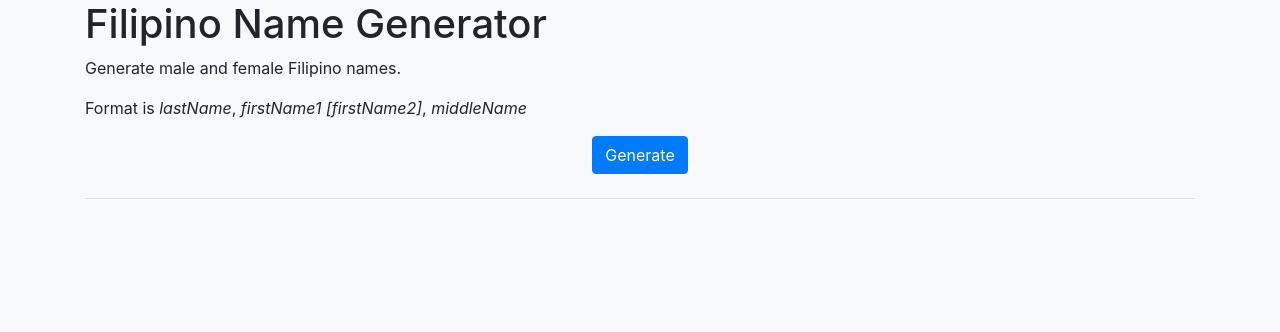
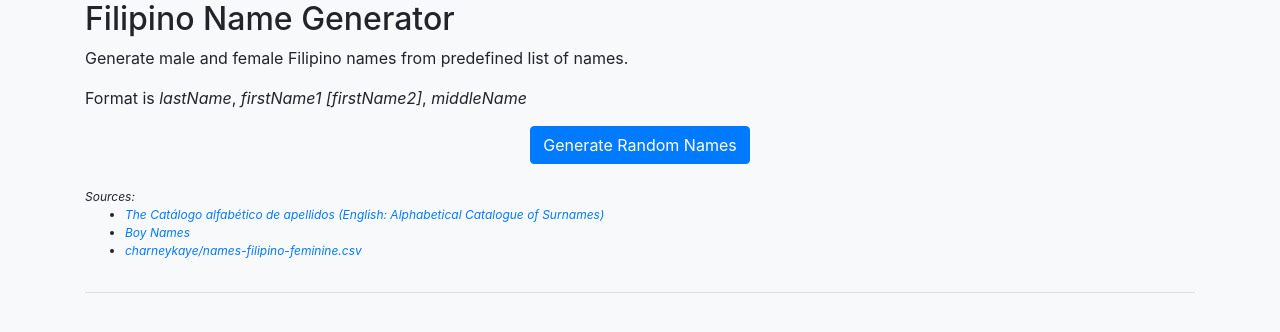
Before and after one commit to kosinix/filipino-name-generator, a plain HTML site: page index.html in a window 1280 px wide. Drawn offline with Linux system fonts and the light colour scheme.

Commit message:
Add sources

```diff
--- a/index.html
+++ b/index.html
@@ -21,12 +21,22 @@
     <div id="vApp" v-cloak class="container">
         <div class="row">
             <div class="col-md-12">
-                <h1 class="h1">Filipino Name Generator</h1>
-                <p>Generate male and female Filipino names.</p>
+                <h1 class="h2">Filipino Name Generator</h1>
+                <p>Generate male and female Filipino names from predefined list of names.</p>
                 <p>Format is <em>lastName</em>, <em>firstName1</em> <em>[firstName2]</em>, <em>middleName</em></p>
                 <form @submit.prevent="onSubmit($event)" action="">
                     <div class="text-center mb-4">
-                        <button class="btn btn-primary">Generate</button>
+                        <button class="btn btn-primary">Generate Random Names</button>
+                    </div>
+                    <div style="font-size: 12px; font-style: italic; display: flex;">
+                        <div>
+                            <div>Sources:</div>
+                            <ul>
+                                <li><a href="https://github.com/jkga/katalog">The Catálogo alfabético de apellidos (English: Alphabetical Catalogue of Surnames)</a></li>
+                                <li><a href="https://gist.github.com/robustdj/667450">Boy Names</a></li>
+                                <li><a href="https://gist.github.com/charneykaye/15ec7fc91bd0e8621604969fbd2e13c7">charneykaye/names-filipino-feminine.csv</a></li>
+                            </ul>
+                        </div>
                     </div>
                     <hr>
                     <div v-if="results" class="row">
```
